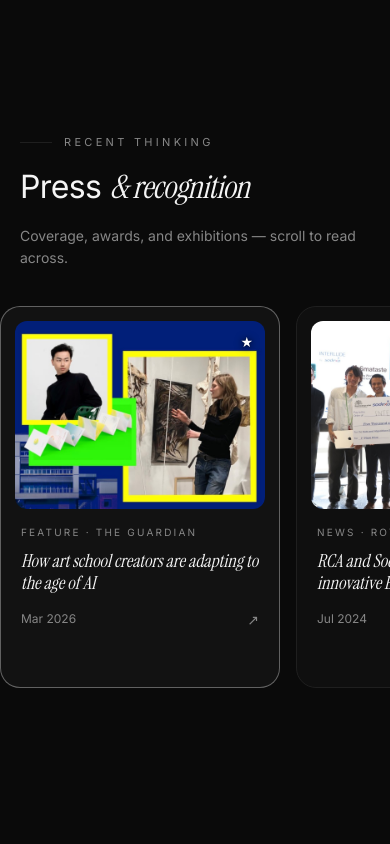
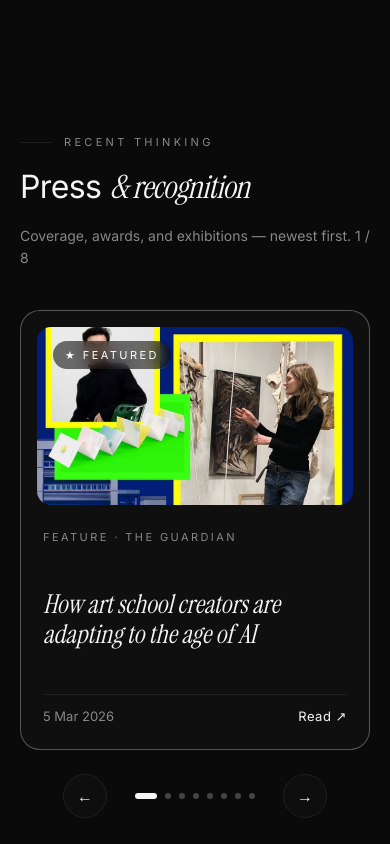
Before and after one commit to geff1005/yutongdesign, a Next.js app: page / in a window 390 px wide. Shown: the part 2200-3044 px from the top of the page. Built offline with nearby package versions, Linux system fonts and the light colour scheme.

Commit message:
press/carousel: replace GSAP pin-and-translate with BS-style single-card ← → carousel (Framer Motion + drag-to-swipe + keyboard nav + dots)

```diff
--- a/app/globals.css
+++ b/app/globals.css
@@ -2314,94 +2314,88 @@ section { position: relative; }
   }
 }
 
-/* === Press horizontal scroll (Bending-Spoons reference) ===
- * Desktop: section is pinned to top of viewport while a GSAP ScrollTrigger
- * translates the inner track to the left as the user scrolls vertically.
- * Mobile: native scroll-snap, no pin, no jacking. */
-.press-h-section {
+/* === Press single-card carousel (Bending-Spoons reference) ===
+ * One large card centered, ← → buttons to navigate, drag-to-swipe enabled.
+ * Replaces the old pin-and-translate horizontal scroller. */
+.press-c-section {
   background: hsl(var(--bg));
-  padding: clamp(72px, 9vw, 128px) 0 clamp(72px, 9vw, 128px);
-  overflow: hidden;
-}
-.press-h-inner {
-  max-width: 1240px;
+  padding: clamp(72px, 9vw, 128px) 0;
+}
+.press-c-inner {
+  max-width: 1100px;
   margin: 0 auto;
   padding: 0 clamp(20px, 4vw, 56px);
 }
-.press-h-header {
-  margin-bottom: clamp(36px, 5vw, 64px);
+.press-c-header {
+  margin-bottom: clamp(40px, 6vw, 72px);
   max-width: 700px;
 }
-.press-h-track-wrap {
-  position: relative;
-}
-.press-h-track {
-  display: flex;
-  gap: clamp(16px, 2vw, 28px);
-  /* Desktop default: rely on GSAP to translate. Mobile overrides this with
-     native overflow scroll below. */
-  will-change: transform;
-}
-@media (max-width: 768px) {
-  .press-h-track {
-    overflow-x: auto;
-    scroll-snap-type: x mandatory;
-    -webkit-overflow-scrolling: touch;
-    padding-bottom: 12px;
-    /* Allow the track to be wider than container on mobile. */
-    margin: 0 calc(-1 * clamp(20px, 4vw, 56px));
-    padding-left: clamp(20px, 4vw, 56px);
-    padding-right: clamp(20px, 4vw, 56px);
-  }
-  .press-h-track::-webkit-scrollbar { display: none; }
-  .press-h-track { scrollbar-width: none; }
-}
-
-/* === Press tile (the poster card) === */
-.press-tile {
-  flex: 0 0 clamp(280px, 26vw, 380px);
-  scroll-snap-align: start;
-  display: flex;
-  flex-direction: column;
-  gap: 14px;
+.press-c-stage {
+  position: relative;
+  width: 100%;
+  /* Reserve consistent height so the card swap doesn't reflow surrounding
+     sections. Roughly matches the 4:3 image + body + padding. */
+  min-height: clamp(440px, 56vw, 620px);
+  overflow: hidden;
+  cursor: grab;
+}
+.press-c-stage:active { cursor: grabbing; }
+
+.press-c-card {
+  position: absolute;
+  inset: 0;
+  display: grid;
+  grid-template-columns: 1.4fr 1fr;
+  gap: clamp(20px, 3vw, 48px);
   text-decoration: none;
   color: inherit;
-  padding: 14px;
+  padding: clamp(18px, 2.4vw, 28px);
   background: hsl(var(--surface) / 0.55);
   border: 1px solid hsl(var(--stroke));
-  border-radius: 20px;
-  transition: border-color var(--duration-base) var(--ease-apple),
-              transform var(--duration-base) var(--ease-apple),
-              background var(--duration-base) var(--ease-apple);
-}
-.press-tile:hover {
+  border-radius: clamp(20px, 2.4vw, 28px);
+  transition: border-color var(--duration-base) var(--ease-apple);
+}
+.press-c-card:hover {
   border-color: hsl(var(--text) / 0.45);
+}
+.press-c-card-pinned {
+  border-color: hsl(var(--text) / 0.3);
+}
+@media (max-width: 768px) {
+  .press-c-card {
+    grid-template-columns: 1fr;
+    grid-template-rows: auto 1fr;
+    gap: 18px;
+    padding: 16px;
+  }
+}
+
+.press-c-image-wrap {
+  position: relative;
+  width: 100%;
+  height: 100%;
+  border-radius: clamp(14px, 1.8vw, 20px);
+  overflow: hidden;
   background: hsl(var(--surface));
-  transform: translateY(-3px);
-}
-.press-tile-pinned {
-  border-color: hsl(var(--text) / 0.35);
-  background: hsl(var(--surface) / 0.85);
-}
-.press-tile-img-wrap {
-  position: relative;
-  width: 100%;
-  aspect-ratio: 4 / 3;
-  background: hsl(var(--surface));
-  border-radius: 12px;
-  overflow: hidden;
-}
-.press-tile-img {
+}
+@media (max-width: 768px) {
+  .press-c-image-wrap {
+    aspect-ratio: 16 / 9;
+    height: auto;
+  }
+}
+
+.press-c-image {
   width: 100%;
   height: 100%;
   object-fit: cover;
   display: block;
-  transition: transform var(--duration-slow) var(--ease-out-soft);
-}
-.press-tile:hover .press-tile-img {
-  transform: scale(1.04);
-}
-.press-tile-img-wrap-fallback {
+  user-select: none;
+  -webkit-user-drag: none;
+}
+.press-c-image-fallback {
+  width: 100%;
+  height: 100%;
   display: flex;
   align-items: center;
   justify-content: center;
@@ -2409,72 +2403,129 @@ section { position: relative; }
     hsl(var(--surface)) 0%,
     hsl(var(--bg)) 100%);
 }
-.press-tile-fallback-tag {
+.press-c-pin {
+  position: absolute;
+  top: 14px;
+  left: 16px;
   font-size: 11px;
-  letter-spacing: 0.3em;
-  color: hsl(var(--muted));
-}
-.press-tile-pin {
-  position: absolute;
-  top: 10px;
-  right: 12px;
-  font-size: 14px;
+  letter-spacing: 0.22em;
+  text-transform: uppercase;
   color: #fff;
-  text-shadow: 0 1px 8px rgba(0,0,0,0.9), 0 0 2px rgba(0,0,0,0.7);
+  background: rgba(0,0,0,0.55);
+  backdrop-filter: blur(8px);
+  padding: 6px 12px;
+  border-radius: 999px;
   z-index: 2;
 }
-.press-tile-body {
+
+.press-c-body {
   display: flex;
   flex-direction: column;
-  gap: 10px;
-  padding: 2px 6px 6px;
-}
-.press-tile-meta-top {
-  font-size: 10px;
+  justify-content: space-between;
+  padding: clamp(6px, 1vw, 14px);
+  gap: 18px;
+}
+.press-c-meta-top {
+  font-size: 11px;
   letter-spacing: 0.22em;
   color: hsl(var(--muted));
 }
-.press-tile-title {
+.press-c-title {
   font-family: var(--font-display);
   font-style: italic;
-  font-size: clamp(18px, 1.4vw, 22px);
-  line-height: 1.25;
+  font-size: clamp(26px, 3.2vw, 42px);
+  line-height: 1.15;
   margin: 0;
   font-weight: 400;
   color: hsl(var(--text));
-  /* Clamp to 3 lines so tile height stays consistent. */
+  /* Cap lines so very long titles don't push the card. */
   display: -webkit-box;
-  -webkit-line-clamp: 3;
+  -webkit-line-clamp: 5;
   -webkit-box-orient: vertical;
   overflow: hidden;
 }
-.press-tile-meta-bottom {
+.press-c-meta-bottom {
   display: flex;
   align-items: center;
   justify-content: space-between;
-  margin-top: 4px;
-  font-size: 12px;
-  color: hsl(var(--muted));
-}
-.press-tile-arrow {
-  font-size: 14px;
+  font-size: 13px;
+  color: hsl(var(--muted));
+  padding-top: 12px;
+  border-top: 1px solid hsl(var(--stroke));
+}
+.press-c-arrow {
+  font-size: 13px;
+  letter-spacing: 0.04em;
+  color: hsl(var(--text));
   transition: transform var(--duration-fast) var(--ease-apple);
 }
-.press-tile:hover .press-tile-arrow {
-  transform: translate(2px, -2px);
-}
-
-/* Reduce motion: skip the scale + translate hover effects. */
+.press-c-card:hover .press-c-arrow {
+  transform: translateX(3px);
+}
+
+/* === Carousel controls === */
+.press-c-controls {
+  display: flex;
+  align-items: center;
+  justify-content: center;
+  gap: 20px;
+  margin-top: clamp(24px, 3vw, 36px);
+}
+.press-c-btn {
+  width: 44px;
+  height: 44px;
+  border-radius: 999px;
+  border: 1px solid hsl(var(--stroke));
+  background: hsl(var(--surface) / 0.4);
+  color: hsl(var(--text));
+  font-size: 16px;
+  display: inline-flex;
+  align-items: center;
+  justify-content: center;
+  cursor: pointer;
+  transition: background var(--duration-fast) var(--ease-apple),
+              border-color var(--duration-fast) var(--ease-apple),
+              transform var(--duration-fast) var(--ease-apple);
+}
+.press-c-btn:hover {
+  background: hsl(var(--surface));
+  border-color: hsl(var(--text) / 0.45);
+  transform: scale(1.06);
+}
+.press-c-btn:active {
+  transform: scale(0.96);
+}
+.press-c-dots {
+  display: flex;
+  align-items: center;
+  gap: 8px;
+  padding: 0 8px;
+}
+.press-c-dot {
+  width: 6px;
+  height: 6px;
+  border-radius: 999px;
+  border: none;
+  background: hsl(var(--text) / 0.25);
+  padding: 0;
+  cursor: pointer;
+  transition: background var(--duration-fast) var(--ease-apple),
+              transform var(--duration-fast) var(--ease-apple),
+              width var(--duration-fast) var(--ease-apple);
+}
+.press-c-dot:hover {
+  background: hsl(var(--text) / 0.5);
+}
+.press-c-dot-active {
+  background: hsl(var(--text));
+  width: 22px;
+}
+
 @media (prefers-reduced-motion: reduce) {
-  .press-tile,
-  .press-tile-img,
-  .press-tile-arrow {
+  .press-c-card,
+  .press-c-btn,
+  .press-c-dot,
+  .press-c-arrow {
     transition: none;
   }
-  .press-tile:hover {
-    transform: none;
-  }
-  .press-tile:hover .press-tile-img {
-    transform: none;
-  }
-}
+}
--- a/components/Journal.tsx
+++ b/components/Journal.tsx
@@ -1,17 +1,18 @@
 "use client";
 
-import { useLayoutEffect, useRef } from "react";
+import { useState, useCallback, useEffect } from "react";
+import { motion, AnimatePresence } from "framer-motion";
 import { PRESS } from "@/lib/press";
 
 /**
- * Press & recognition — horizontal scroll-snap gallery.
+ * Press & recognition — single-card carousel with ← → navigation.
  *
- * Desktop: GSAP ScrollTrigger pins the section to the top of the viewport
- * and translates the inner track horizontally as the user scrolls vertically.
- * Mobile: falls back to native horizontal scroll-snap (no pin, no jack).
+ * Pattern: Bending Spoons "Invest Like The Best" video carousel. One large
+ * card visible at a time, big hero image, title bottom-left, ← → buttons
+ * centered below, keyboard nav + drag-to-swipe. No scroll-jacking, no pin.
  *
- * Reference: bendingspoons.com — same pin-and-scrub pattern for their press /
- * customer story rows.
+ * The full press list is also reachable from the small "View all → /press"
+ * link in the header for users who'd rather skim a list.
  */
 
 function formatDate(iso: string): string {
@@ -19,62 +20,63 @@ function formatDate(iso: string): string {
   return d.toLocaleDateString("en-GB", {
     year: "numeric",
     month: "short",
+    day: "numeric",
   });
 }
 
+const EASE: [number, number, number, number] = [0.32, 0.72, 0, 1];
+
 export function Journal() {
-  const sectionRef = useRef<HTMLElement | null>(null);
-  const trackRef = useRef<HTMLDivElement | null>(null);
-
-  useLayoutEffect(() => {
-    let cleanup: (() => void) | undefined;
-
-    (async () => {
-      // Mobile: native horizontal scroll-snap handles it — skip GSAP pin.
-      if (window.matchMedia("(max-width: 768px)").matches) return;
-      if (!sectionRef.current || !trackRef.current) return;
-
-      const { gsap } = await import("gsap");
-      const { ScrollTrigger } = await import("gsap/ScrollTrigger");
-      gsap.registerPlugin(ScrollTrigger);
-
-      const track = trackRef.current;
-      const section = sectionRef.current;
-
-      const ctx = gsap.context(() => {
-        const getTranslate = () =>
-          Math.max(0, track.scrollWidth - section.clientWidth);
-
-        gsap.to(track, {
-          x: () => -getTranslate(),
-          ease: "none",
-          scrollTrigger: {
-            trigger: section,
-            start: "top top",
-            end: () => `+=${getTranslate()}`,
-            pin: true,
-            scrub: 0.6,
-            invalidateOnRefresh: true,
-            anticipatePin: 1,
-          },
-        });
-      }, section);
-
-      cleanup = () => ctx.revert();
-    })();
-
-    return () => cleanup?.();
-  }, []);
-
-  const sorted = [...PRESS].sort((a, b) => {
+  const sorted = [
+    ...PRESS.slice().sort((a, b) => {
       if (Boolean(a.pinned) !== Boolean(b.pinned)) return a.pinned ? -1 : 1;
       return a.date < b.date ? 1 : -1;
-  });
+    }),
+  ];
+  const [index, setIndex] = useState(0);
+  const total = sorted.length;
+
+  const next = useCallback(
+    () => setIndex((i) => (i + 1) % total),
+    [total]
+  );
+  const prev = useCallback(
+    () => setIndex((i) => (i - 1 + total) % total),
+    [total]
+  );
+
+  // Keyboard nav — ← → arrows when the section is in view.
+  useEffect(() => {
+    function onKey(e: KeyboardEvent) {
+      if (e.key === "ArrowRight") next();
+      if (e.key === "ArrowLeft") prev();
+    }
+    const section = document.getElementById("journal");
+    if (!section) return;
+    let active = false;
+    const io = new IntersectionObserver(
+      ([entry]) => {
+        active = entry.isIntersecting;
+      },
+      { threshold: 0.4 }
+    );
+    io.observe(section);
+    function bound(e: KeyboardEvent) {
+      if (active) onKey(e);
+    }
+    window.addEventListener("keydown", bound);
+    return () => {
+      io.disconnect();
+      window.removeEventListener("keydown", bound);
+    };
+  }, [next, prev]);
+
+  const item = sorted[index];
 
   return (
-    <section className="press-h-section" id="journal" ref={sectionRef}>
-      <div className="press-h-inner">
-        <div className="press-h-header">
+    <section className="press-c-section" id="journal">
+      <div className="press-c-inner">
+        <div className="press-c-header">
           <div className="section-header-eyebrow">
             <span className="eyebrow">Recent thinking</span>
           </div>
@@ -82,67 +84,101 @@ export function Journal() {
             Press <em>&amp; recognition</em>
           </h2>
           <p className="section-sub">
-            Coverage, awards, and exhibitions — scroll to read across.
+            Coverage, awards, and exhibitions — newest first. {index + 1} / {total}
           </p>
         </div>
 
-        <div className="press-h-track-wrap">
-          <div className="press-h-track" ref={trackRef}>
-            {sorted.map((item) => (
-              <a
+        <div className="press-c-stage">
+          <AnimatePresence mode="wait" initial={false}>
+            <motion.a
               key={item.url}
               href={item.url}
               target="_blank"
               rel="noopener noreferrer"
               className={
-                  "press-tile" + (item.pinned ? " press-tile-pinned" : "")
+                "press-c-card" + (item.pinned ? " press-c-card-pinned" : "")
               }
+              initial={{ opacity: 0, x: 32 }}
+              animate={{ opacity: 1, x: 0 }}
+              exit={{ opacity: 0, x: -32 }}
+              transition={{ duration: 0.55, ease: EASE }}
+              drag="x"
+              dragConstraints={{ left: 0, right: 0 }}
+              dragElastic={0.2}
+              onDragEnd={(_, info) => {
+                if (info.offset.x < -80) next();
+                else if (info.offset.x > 80) prev();
+              }}
             >
+              <div className="press-c-image-wrap">
                 {item.thumbnail ? (
-                  <div className="press-tile-img-wrap">
-                    {/* eslint-disable-next-line @next/next/no-img-element */}
+                  /* eslint-disable-next-line @next/next/no-img-element */
                   <img
                     src={item.thumbnail}
                     alt={item.title}
-                      className="press-tile-img"
-                      loading="lazy"
-                      onError={(e) => {
-                        const wrap = e.currentTarget.parentElement;
-                        if (!wrap) return;
-                        wrap.classList.add("press-tile-img-wrap-fallback");
-                        e.currentTarget.style.display = "none";
-                      }}
+                    className="press-c-image"
+                    draggable={false}
                   />
+                ) : (
+                  <div className="press-c-image-fallback">
+                    <span className="eyebrow">{item.tag ?? "Press"}</span>
+                  </div>
+                )}
                 {item.pinned && (
-                      <span className="press-tile-pin" aria-hidden>
-                        ★
+                  <span className="press-c-pin" aria-hidden>
+                    ★ Featured
                   </span>
                 )}
               </div>
-                ) : (
-                  <div className="press-tile-img-wrap press-tile-img-wrap-fallback">
-                    <span className="press-tile-fallback-tag eyebrow">
-                      {item.pinned ? "★ " : ""}
-                      {item.tag ?? "Press"}
-                    </span>
-                  </div>
-                )}
-                <div className="press-tile-body">
-                  <div className="press-tile-meta-top eyebrow">
+              <div className="press-c-body">
+                <div className="press-c-meta-top eyebrow">
                   {item.tag ? `${item.tag} · ` : ""}
                   {item.outlet}
                 </div>
-                  <h3 className="press-tile-title">{item.title}</h3>
-                  <div className="press-tile-meta-bottom">
+                <h3 className="press-c-title">{item.title}</h3>
+                <div className="press-c-meta-bottom">
                   <span>{formatDate(item.date)}</span>
-                    <span className="press-tile-arrow" aria-hidden>
-                      ↗
+                  <span className="press-c-arrow" aria-hidden>
+                    Read ↗
                   </span>
                 </div>
               </div>
-              </a>
+            </motion.a>
+          </AnimatePresence>
+        </div>
+
+        <div className="press-c-controls">
+          <button
+            type="button"
+            className="press-c-btn"
+            onClick={prev}
+            aria-label="Previous"
+          >
+            <span aria-hidden>←</span>
+          </button>
+          <div className="press-c-dots" role="tablist" aria-label="Press carousel">
+            {sorted.map((_, i) => (
+              <button
+                key={i}
+                type="button"
+                role="tab"
+                aria-selected={i === index}
+                className={
+                  "press-c-dot" + (i === index ? " press-c-dot-active" : "")
+                }
+                onClick={() => setIndex(i)}
+                aria-label={`Go to item ${i + 1}`}
+              />
             ))}
           </div>
+          <button
+            type="button"
+            className="press-c-btn"
+            onClick={next}
+            aria-label="Next"
+          >
+            <span aria-hidden>→</span>
+          </button>
         </div>
       </div>
     </section>
```
Lines whose indentation alone changed are shown as unchanged.
